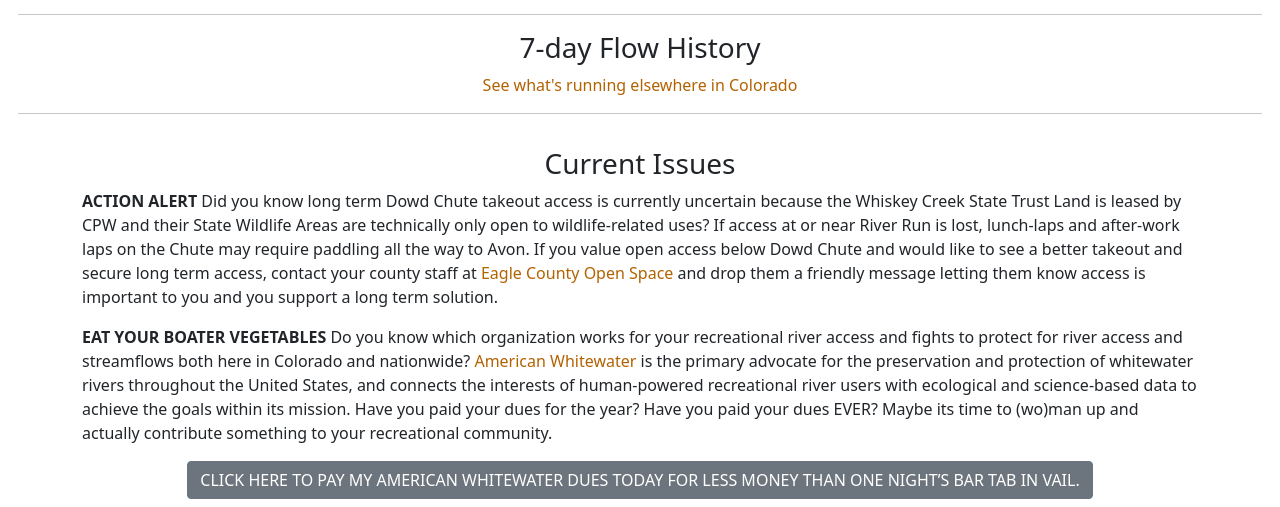
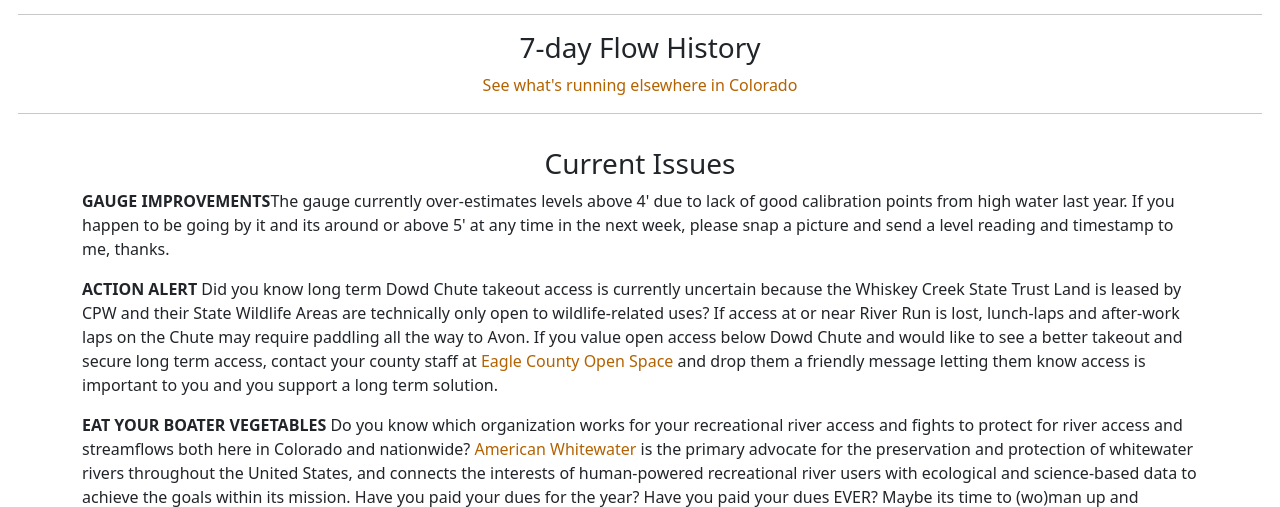
Before and after one commit to skisleeprepeat/dowd-chute-gauge, a Flask app: template dowd_gauge_app/templates/index.html in a window 1280 px wide. Shown: the part 341-848 px from the top of the page. Run offline with Flask 2, Linux system fonts and the light colour scheme; the template is opened without the code that fills it, so the values that code supplies are empty; some libraries are stand-ins or nearby versions.

Commit message:
updated gauge estimation curve with some higher data points between 4 and 5

```diff
--- a/dowd_gauge_app/templates/index.html
+++ b/dowd_gauge_app/templates/index.html
@@ -71,6 +71,13 @@
 
     <h2 class='text-center fs-3'>Current Issues</h2>
     <div class='container'>
+
+      <p><strong>GAUGE IMPROVEMENTS</strong>The gauge currently over-estimates
+        levels above 4' due to lack of good calibration points from high water
+        last year.  If you happen to be going by it and its around or above 5'
+        at any time in the next week, please snap a picture and send a level reading
+        and timestamp to me, thanks.
+      </p>
 
       <p><strong>ACTION ALERT </strong> Did you know long term Dowd Chute
         takeout access is currently uncertain because the Whiskey Creek State
--- a/gauge_utils.py
+++ b/gauge_utils.py
@@ -60,7 +60,9 @@ def estimate_dowd_level(dfw):
     # dfw['dowd_pred_down'] = round(0.0027584 *dfw['09067020'] + 0.1674, 2)
 
     # 3rd order polynomial regression fit
-    dfw['dowd_pred_down'] = round( -1.42 + 0.00915*dfw['09067020'] - 0.00000702*dfw['09067020']**2 + 0.0000000023 * dfw['09067020']**3, 2)
+    #dfw['dowd_pred_down'] = round( -1.42 + 0.00915*dfw['09067020'] - 0.00000702*dfw['09067020']**2 + 0.0000000023 * dfw['09067020']**3, 2)
+    # 4th order fit with some better high water data points
+    dfw['dowd_pred_down'] = round( -1.5 + 0.0109*dfw['09067020'] - 0.0000123*dfw['09067020']**2 + 0.00000000761 * dfw['09067020']**3 - 0.00000000000171 * dfw['09067020']**4, 2)
     # print('estimated dowd levels dataframe:')
     # print(dfw.tail())
     return dfw
```
Also changed, not shown: dowd_gauge_app/requirements.txt (deleted, +0 -20 lines).
